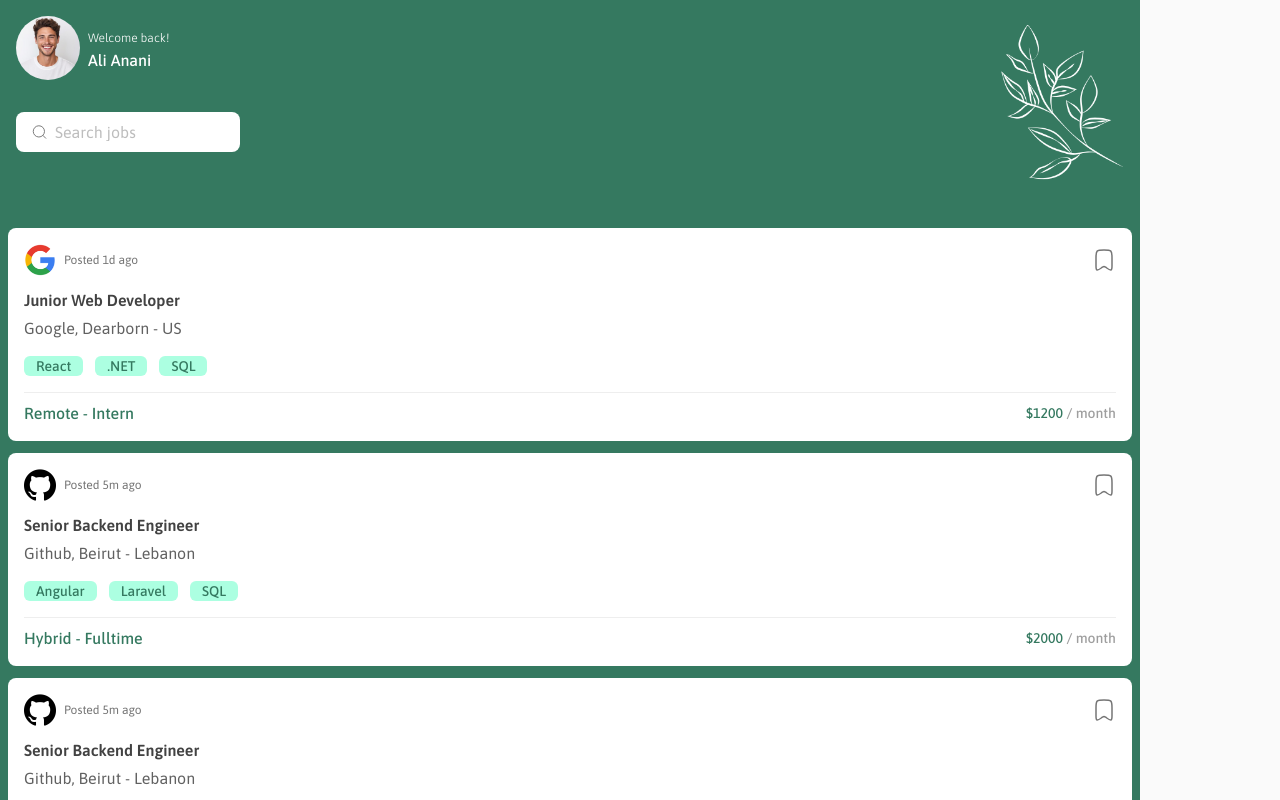
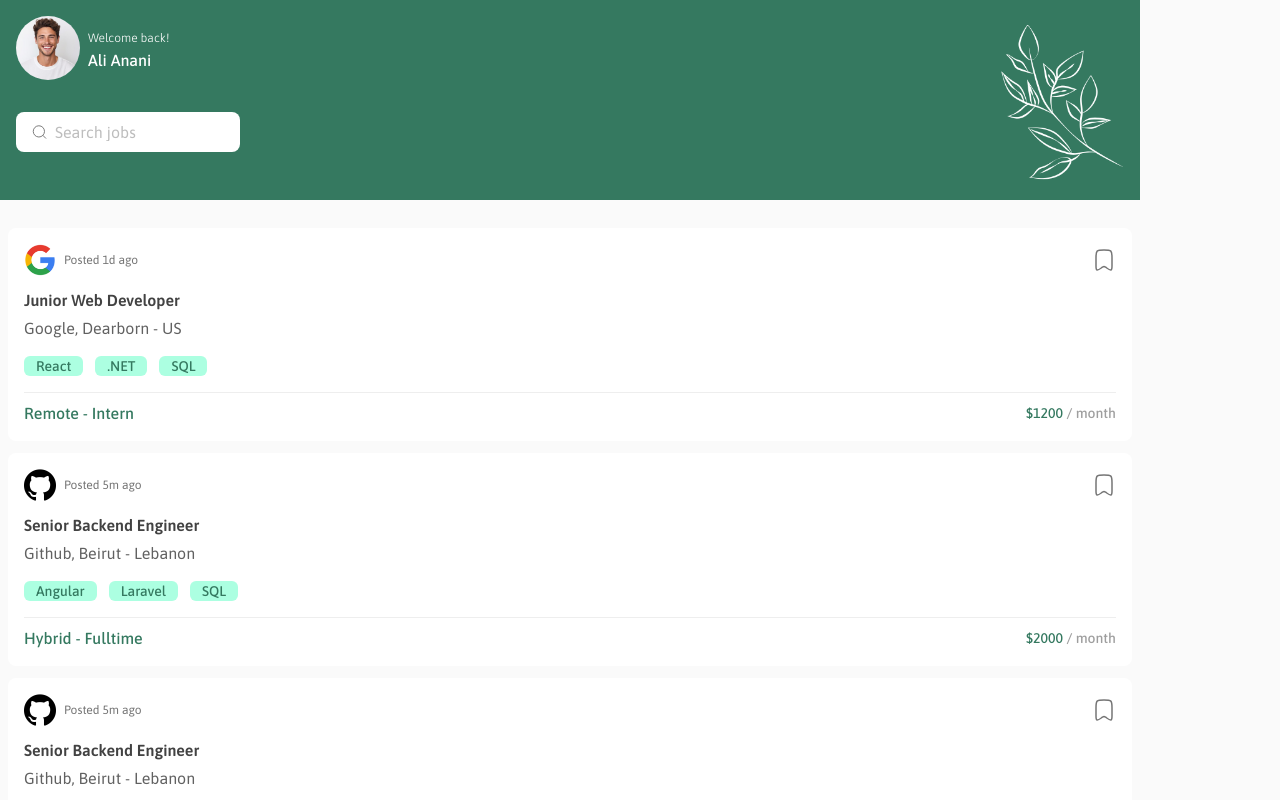
Before and after one commit to AlisCodeSpace/Seeder, a React (Vite) app: page /jobs in a window 1280 px wide. Shown: the top 800 px of the page. Built offline with nearby package versions, Linux system fonts and the light colour scheme; a web font is replaced by a local one.

Commit message:
Redajustment

```diff
--- a/src/App.css
+++ b/src/App.css
@@ -18,10 +18,6 @@
     background: #55883b;
 }
 
-.safe-header {
-    padding-top: env(safe-area-inset-top);
-    background-color: #357960; /* Replace with your Header's bg color */
-}
 
 .dark {
     background-color: #202C36;
--- a/src/pages/Jobs.jsx
+++ b/src/pages/Jobs.jsx
@@ -71,9 +71,7 @@
   ))
 
   return (
-    <div className='safe-header flex flex-col items-center w-full gap-3' style={{
-      paddingTop: 'env(safe-area-inset-top)',
-    }}>
+    <div className='flex flex-col items-center w-full gap-3'>
       {/* <Filters /> */}
       <Header />
       <div className='flex flex-col items-center w-full gap-3 px-2 mt-4'>
```
